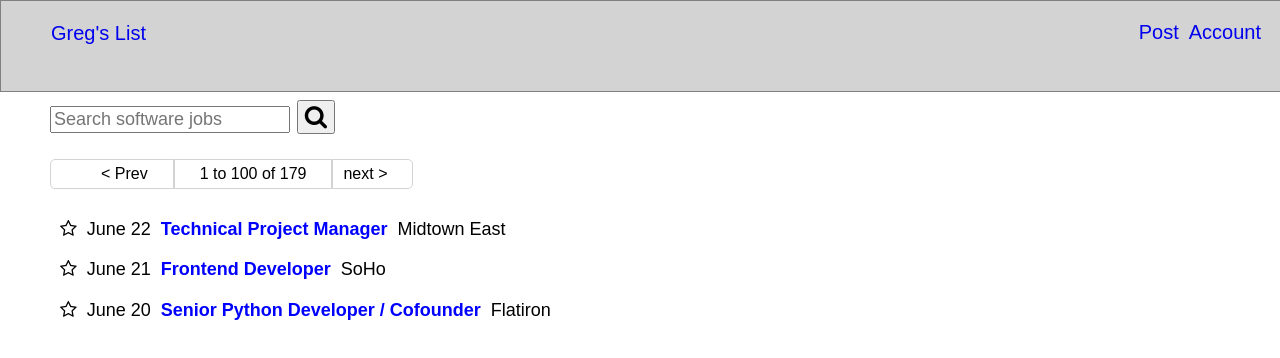
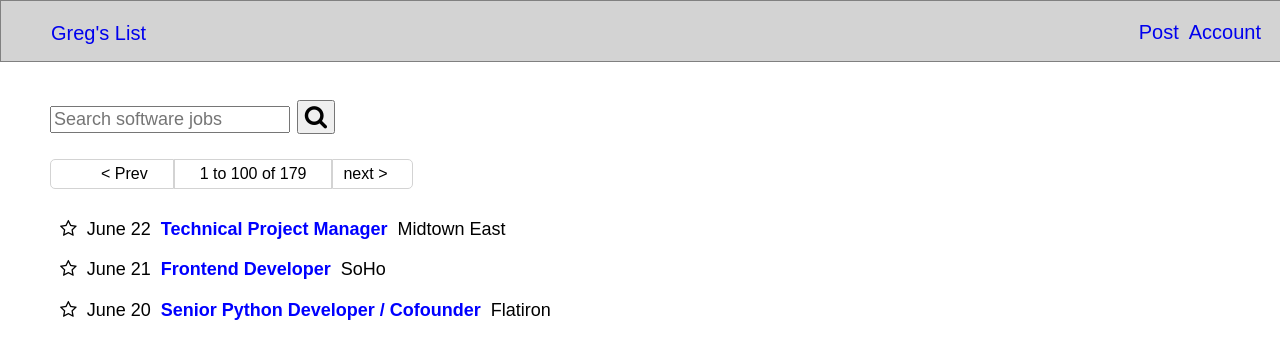
Before and after one commit to danj707/gregslist, a plain HTML site: page index.html in a window 1280 px wide. Drawn offline with nearby package versions, Linux system fonts and the light colour scheme.

Commit message:
Removed nav height %

```diff
--- a/stylesheet.css
+++ b/stylesheet.css
@@ -10,7 +10,7 @@ a:link {
 .nav {
 	background-color:lightgrey;
 	width:100%;
-	height:10%;
+	height:50px;
 	vertical-align:middle;
 	font-size:20px;
 	margin:0 auto;
```
